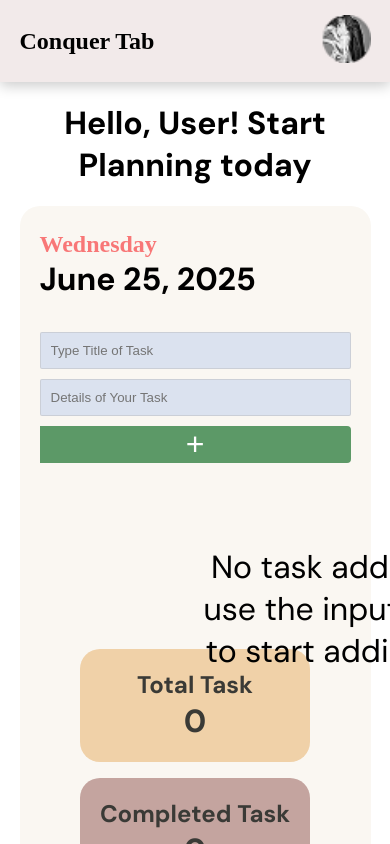
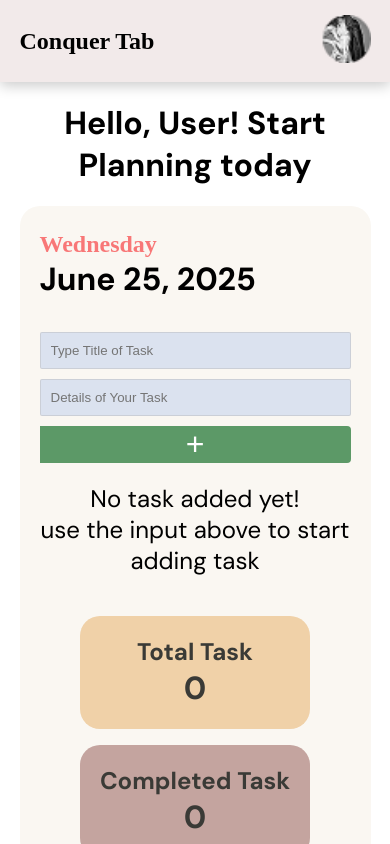
Before and after one commit to Holuwaconquer/React-TodoApp, a React (Vite) app: page / in a window 390 px wide. Shown: the top 844 px of the page. Built offline with nearby package versions, Linux system fonts and the light colour scheme; a web font is replaced by a local one.

Commit message:
updated with media query

```diff
--- a/src/components/DisplayTask.jsx
+++ b/src/components/DisplayTask.jsx
@@ -37,7 +37,7 @@ const DisplayTask = ({ taskArray, deleteTask, completeTask, editTask }) => {
                                 </div>
                             </div>
                         </div>
-                    )) : <p style={{
+                    )) : <p className='noContent' style={{
                             textAlign: 'center',
                             fontSize: '2em',
                             transform: 'translate(50%, 50%)'
--- a/src/index.css
+++ b/src/index.css
@@ -173,6 +173,10 @@ body{
   html, body{
     overflow-x: hidden;
   }
+  .noContent{
+    transform: translate(0) !important;
+    font-size: 1.5em !important;
+  }
   .cardContainer{
     grid-template-columns: 1fr;
     grid-template-rows: auto;
```
